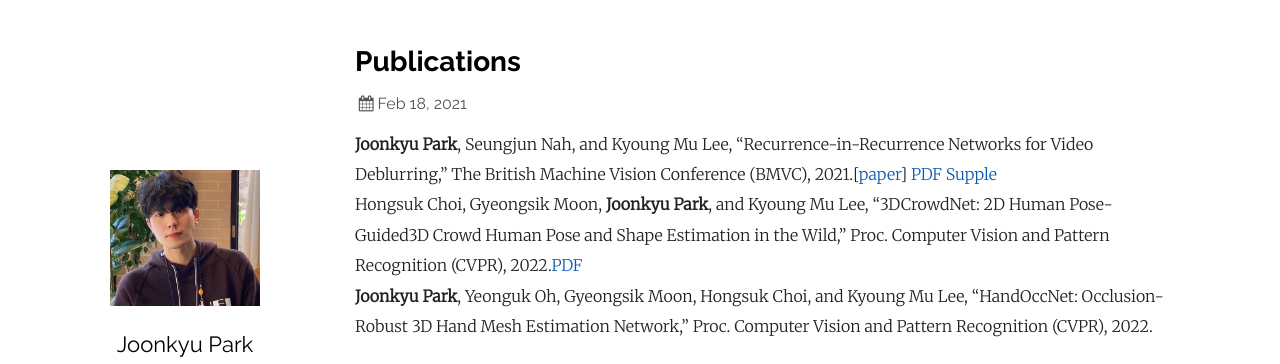
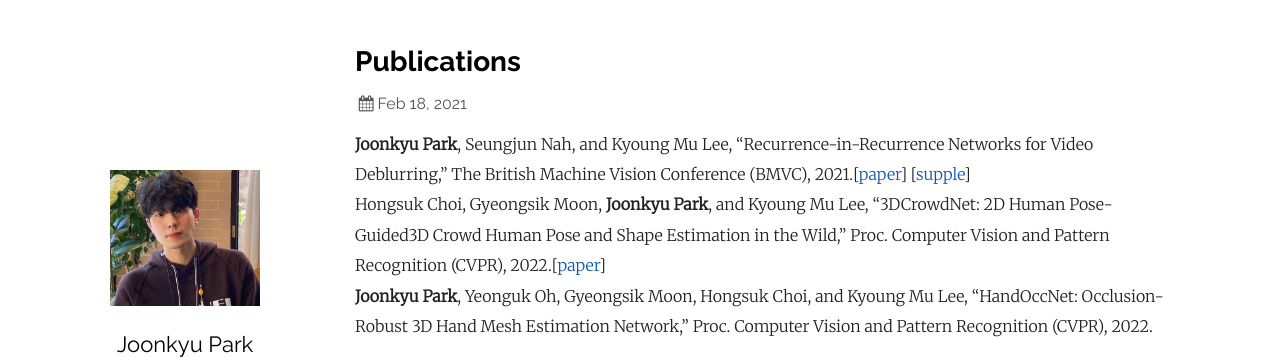
Before and after one commit to jkpark0825/jkpark0825_2.github.io, a Jekyll site: the page built from _posts/2021-10-18-welcome-to-jekyll.markdown, in a window 1280 px wide. Shown: the top 364 px of the page. Built offline with Jekyll 4.4.1, drawn with Linux system fonts in a browser that asks for light colours.

Commit message:
Update 2021-10-18-welcome-to-jekyll.markdown

```diff
--- a/_posts/2021-10-18-welcome-to-jekyll.markdown
+++ b/_posts/2021-10-18-welcome-to-jekyll.markdown
@@ -3,8 +3,8 @@ layout: post
 title:  "Publications"
 date:   2021-02-18 14:59:54 +0900
 ---
-<strong>Joonkyu Park</strong>, Seungjun Nah, and Kyoung Mu Lee, “Recurrence-in-Recurrence Networks for Video Deblurring,” The British Machine Vision Conference (BMVC), 2021.[[paper](https://www.bmvc2021-virtualconference.com/assets/papers/0149.pdf)] [PDF]({{https://github.com/jkpark0825/jkpark0825.github.io}}/papers/bmvc2021/0149.pdf) [Supple]({{https://github.com/jkpark0825/jkpark0825.github.io}}/papers/bmvc2021/0149supp.zip)\\
-Hongsuk Choi, Gyeongsik Moon, <strong>Joonkyu Park</strong>, and Kyoung Mu Lee, "3DCrowdNet: 2D Human Pose-Guided3D Crowd Human Pose and Shape Estimation in the Wild," Proc. Computer Vision and Pattern Recognition (CVPR), 2022.[PDF]({{https://github.com/jkpark0825/jkpark0825.github.io}}/papers/arxiv/crowdperson.pdf)\\
+<strong>Joonkyu Park</strong>, Seungjun Nah, and Kyoung Mu Lee, “Recurrence-in-Recurrence Networks for Video Deblurring,” The British Machine Vision Conference (BMVC), 2021.[[paper](https://www.bmvc2021-virtualconference.com/assets/papers/0149.pdf)] [[supple](https://www.bmvc2021-virtualconference.com/assets/supp/0149_supp.zip)]\\
+Hongsuk Choi, Gyeongsik Moon, <strong>Joonkyu Park</strong>, and Kyoung Mu Lee, "3DCrowdNet: 2D Human Pose-Guided3D Crowd Human Pose and Shape Estimation in the Wild," Proc. Computer Vision and Pattern Recognition (CVPR), 2022.[[paper](https://arxiv.org/pdf/2104.07300.pdf)]\\
 <strong>Joonkyu Park</strong>, Yeonguk Oh, Gyeongsik Moon, Hongsuk Choi, and Kyoung Mu Lee, “HandOccNet: Occlusion-Robust 3D Hand Mesh Estimation Network,” Proc. Computer Vision and Pattern Recognition (CVPR), 2022.
 
 [jekyll-docs]: http://jekyllrb.com/docs/home
```
